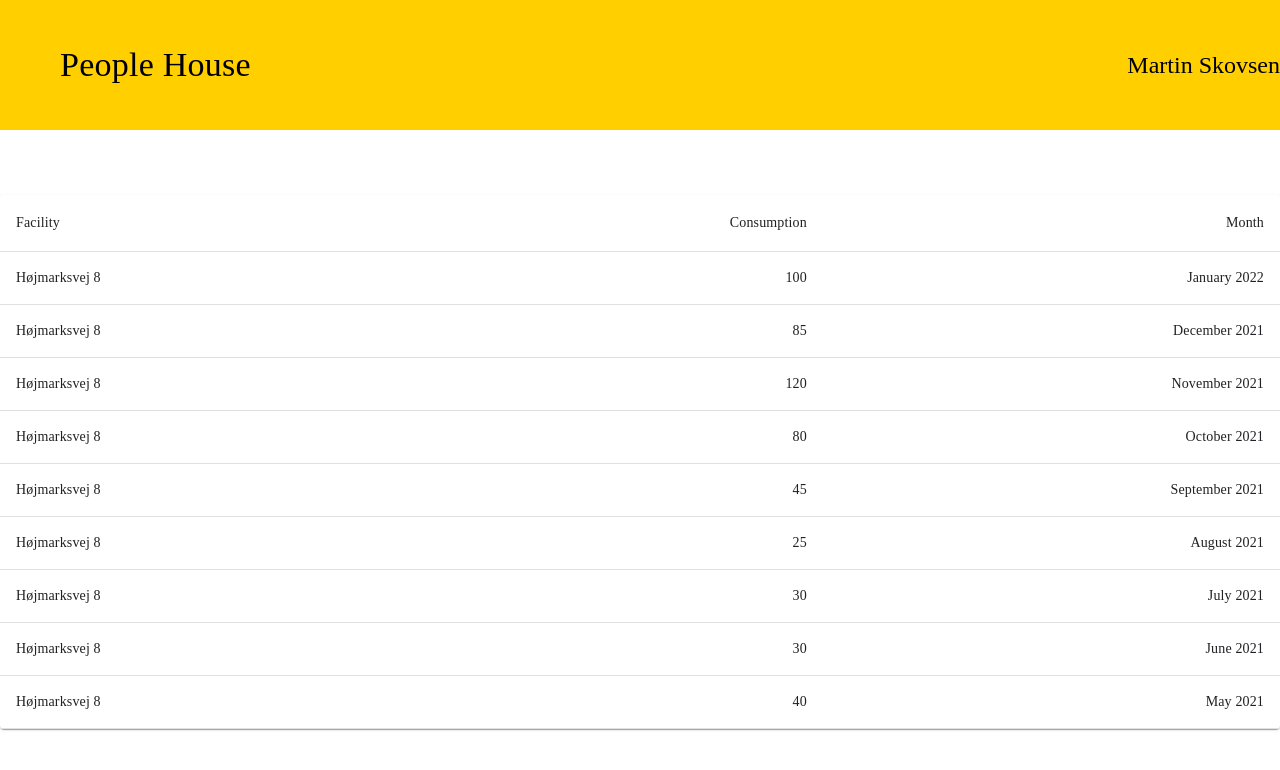
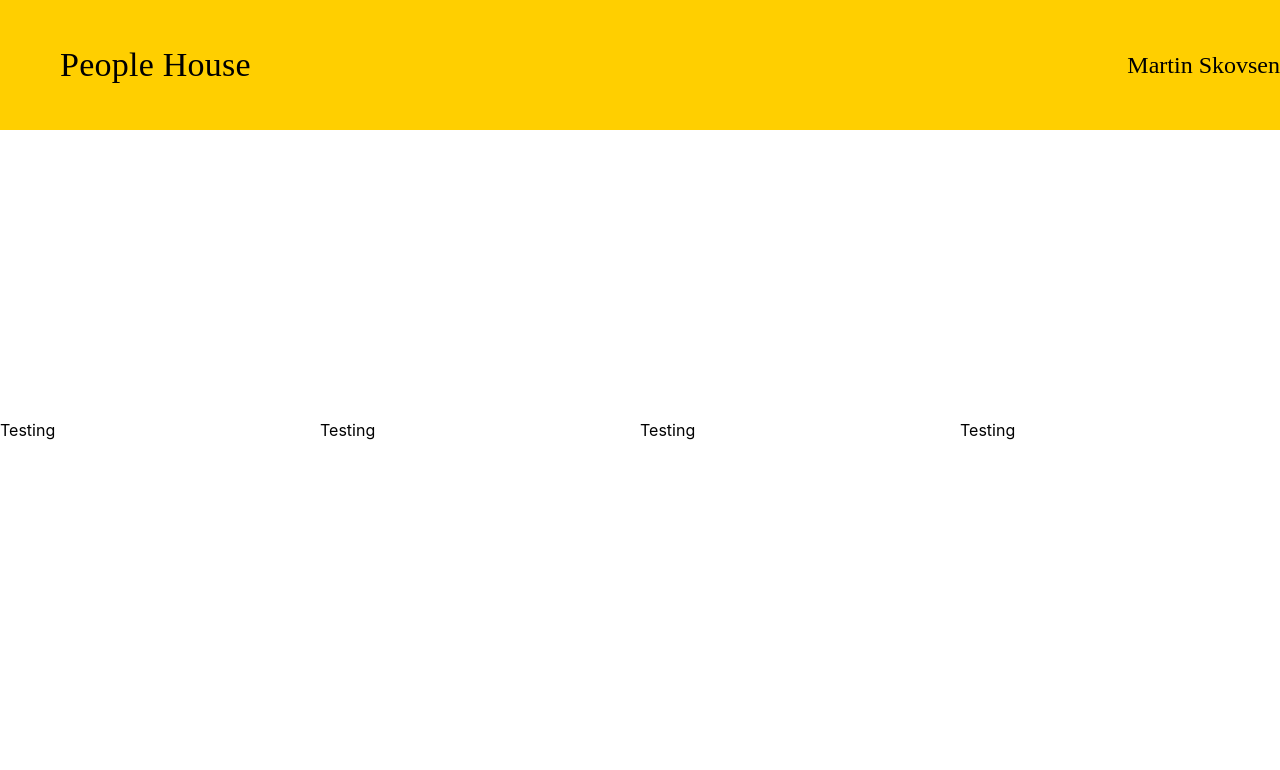
Before and after one commit to MartinSkovsen/people-house-app, a React (Create React App) app: page /events in a window 1280 px wide. Shown: the top 770 px of the page. Built offline with nearby package versions, Linux system fonts and the light colour scheme; a web font is replaced by a local one.

Commit message:
Point events to Events.tsx

```diff
--- a/src/Main.tsx
+++ b/src/Main.tsx
@@ -7,6 +7,7 @@ import MainBar from './core/main-bar/MainBar';
 import useMainStyles from './Main.styles';
 import FacilityData from './pages/facility-data/FacilityData';
 import Home from './pages/home/Home';
+import Events from "./pages/events/Events";
 
 type MainProps = {
   userSession: UserSession;
@@ -48,7 +49,7 @@ function Main(props: MainProps) {
             <FacilityData />
           </Route>
           <Route path="/events">
-            <FacilityData />
+            <Events />
           </Route>
           <Route path="/">
             <Home />
```
